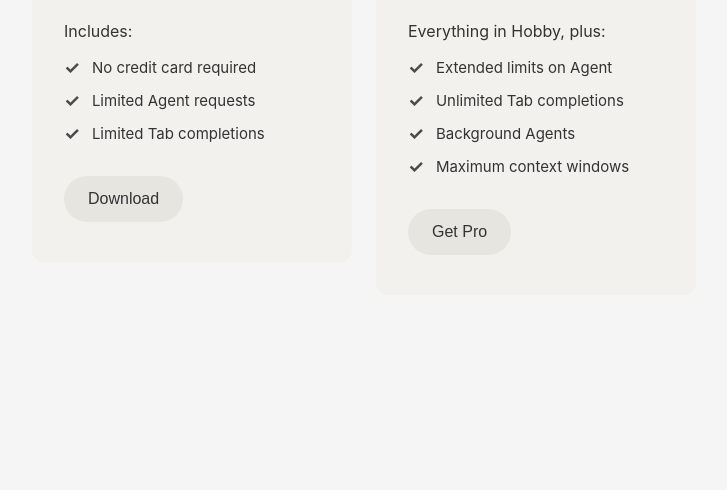
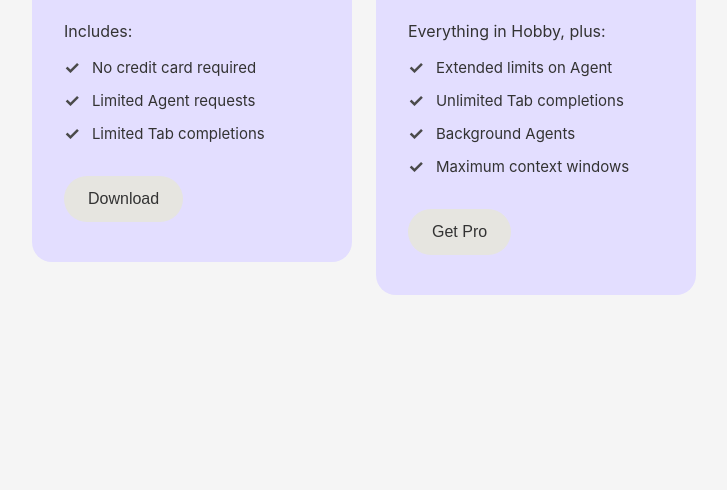
Before and after one commit to mtranstrom-rgb/Module-2-our-first-github-repository-, a plain HTML site: page index.html in a window 1280 px wide. Shown: the part 310-800 px from the top of the page, without its empty margins (276-1003 px from the left). Drawn offline with Linux system fonts and the light colour scheme.

Commit message:
Changed card radius and background
Adjusted background color and rounded corners to a more dense shape to our cards.

```diff
--- a/styles.css
+++ b/styles.css
@@ -24,8 +24,8 @@ body {
 }
 
 .card {
-    background-color: #f2f1ed;
-    border-radius: 12px;
+    background-color: #e3deff;
+    border-radius: 20px;
     padding: 40px 32px;
     width: 320px;
     flex-shrink: 0;
```
